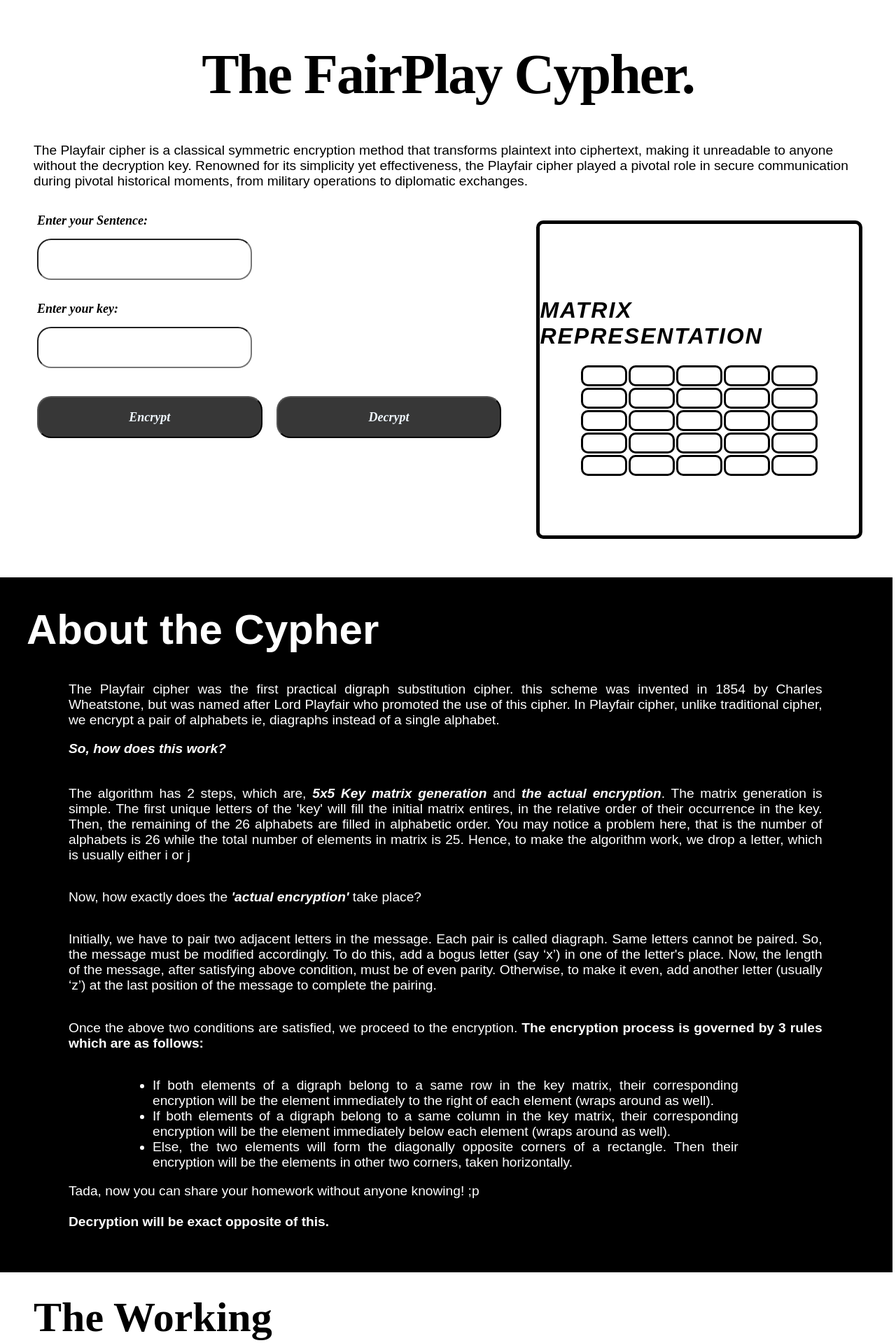
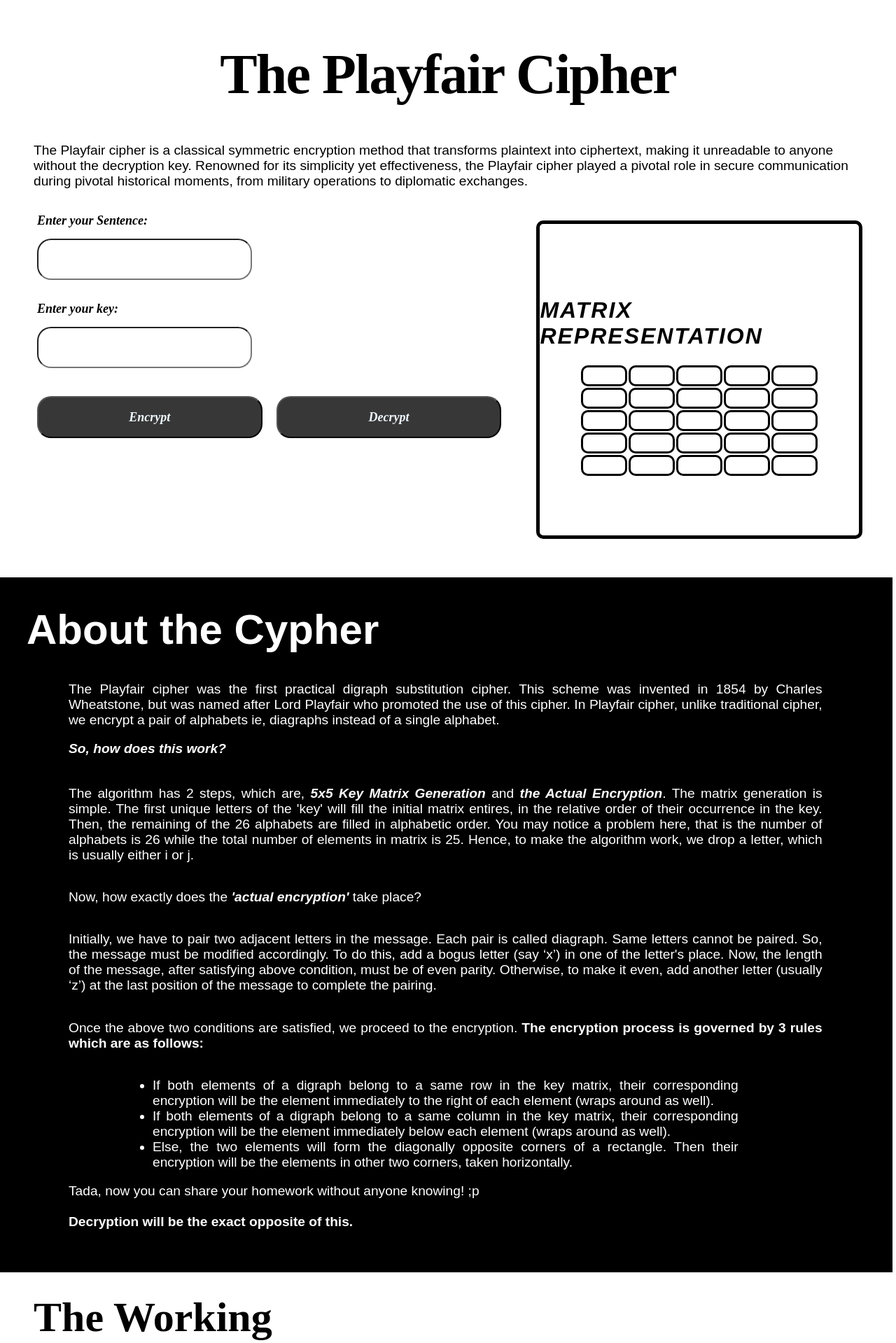
Before and after one commit to nithinraj04/CodeInit, a Django app: template website1/templates/signup.html in a window 1280 px wide. Shown: the part 60-1979 px from the top of the page at 70% size. Run offline with Django 3.2, Linux system fonts and the light colour scheme; the template is opened without the code that fills it, so the values that code supplies are empty; some web fonts are replaced.

Commit message:
final final submit

```diff
--- a/website1/static/styles.css
+++ b/website1/static/styles.css
@@ -437,7 +437,7 @@ font-size : 65px;
         margin-right: 40px;
         height: 50px;
         margin-top: 0px;
-        margin-bottom: 10px;
+        margin-bottom: 0px;
         padding-top: 30px;
         font-weight: bold;
 
--- a/website1/templates/signup.html
+++ b/website1/templates/signup.html
@@ -43,7 +43,7 @@
 
     <div class="intro">
 
-        <h1 class="title">The FairPlay Cypher.</h1>
+        <h1 class="title">The Playfair Cipher</h1>
         <div class="intropara">The Playfair cipher
             is a classical symmetric encryption method that transforms plaintext into ciphertext,
             making it unreadable to anyone without the decryption key. Renowned for its simplicity yet effectiveness,
@@ -175,21 +175,21 @@
 
 
             <div>
-                <p class="text">The Playfair cipher was the first practical digraph substitution cipher. this scheme
+                <p class="text">The Playfair cipher was the first practical digraph substitution cipher. This scheme
                     was invented in 1854 by Charles Wheatstone, but was named after Lord Playfair
                     who promoted the use of this cipher. In Playfair cipher, unlike traditional cipher,
                     we encrypt a pair of alphabets ie, diagraphs instead of a single alphabet.</p>
             </div>
             <b><i>So, how does this work?</i></b>
             <br>
-            <p class="algorithm-description">The algorithm has 2 steps, which are, <b><i>5x5 Key matrix
-                        generation</i></b> and <b><i> the actual encryption</i></b>. The matrix generation is simple.
+            <p class="algorithm-description">The algorithm has 2 steps, which are, <b><i>5x5 Key Matrix
+                        Generation</i></b> and <b><i> the Actual Encryption</i></b>. The matrix generation is simple.
                 The first unique letters of the 'key' will fill the initial matrix entires, in the relative order of
                 their occurrence in the key. Then, the
                 remaining of the 26 alphabets are filled in alphabetic order. You may notice a problem here, that is the
                 number of
                 alphabets is 26 while the total number of elements in matrix is 25. Hence, to make the algorithm work,
-                we drop a letter, which is usually either i or j</p>
+                we drop a letter, which is usually either i or j.</p>
 
             <p class="text">Now, how exactly does the <b><i>'actual encryption'</i></b> take place?</p>
             <p class="text">
@@ -220,7 +220,7 @@
             Tada, now you can share your homework without anyone knowing! ;p
             <br>
             <br>
-            <b>Decryption will be exact opposite of this.</b></p>
+            <b>Decryption will be the exact opposite of this.</b></p>
 
             <br>
         </div>
@@ -234,8 +234,8 @@
 
             <div class="subsections">
                 <div class="tex22">
-                    This will be the key-matrix formed from our key 'MANGO' &
-                    The digraph formed from our text 'apple' will be 'AP-PL-EZ'
+                    This will be the key-matrix formed from our key 'MANGO', and
+                    the digraph formed from our to be encrypted text, 'apple' will be AP-PL-EZ.
                 </div>
                 <div class="img"><img src="{% static 'images/empty.jpg' %}" alt="Description of the image"></div>
             </div>
@@ -243,12 +243,12 @@
             <div class="subsections">
 
                 <div class="img"><img src="{% static 'images/1.jpg' %}" alt="Description of the image"></div>
-                <div class="tex22">As A and P are neither in same row nor in same column, the letters belonging to
+                <div class="tex22">As A and P are neither in same row nor in the same column, the letters belonging to the
                     corners of the rectangle formed by A and P, paired horizontally, are taken for encryption.</div>
             </div>
 
             <div class="subsections">
-                <div class="tex22">As P and L belong to the same row, the letters to the immediate right of these
+                <div class="tex22">Now, as P and L belong to the same row, the letters to the immediate right of these
                     letters are taken for encryption.</div>
                 <div class="img"><img src="{% static 'images/2.jpg' %}" alt="Description of the image"></div>
             </div>
@@ -256,7 +256,7 @@
             <div class="subsections">
 
                 <div class="img"><img src="{% static 'images/3.jpg' %}" alt="Description of the image"></div>
-                <div class="tex22">As E and Z are neither in same row nor in same column, the letters belonging to
+                <div class="tex22">Finally, as E and Z are neither in same row nor in same column, the letters belonging to
                     corners of the rectangle formed by E and Z, paired horizontally, are taken for encryption.</div>
             </div>
         </div>
```
